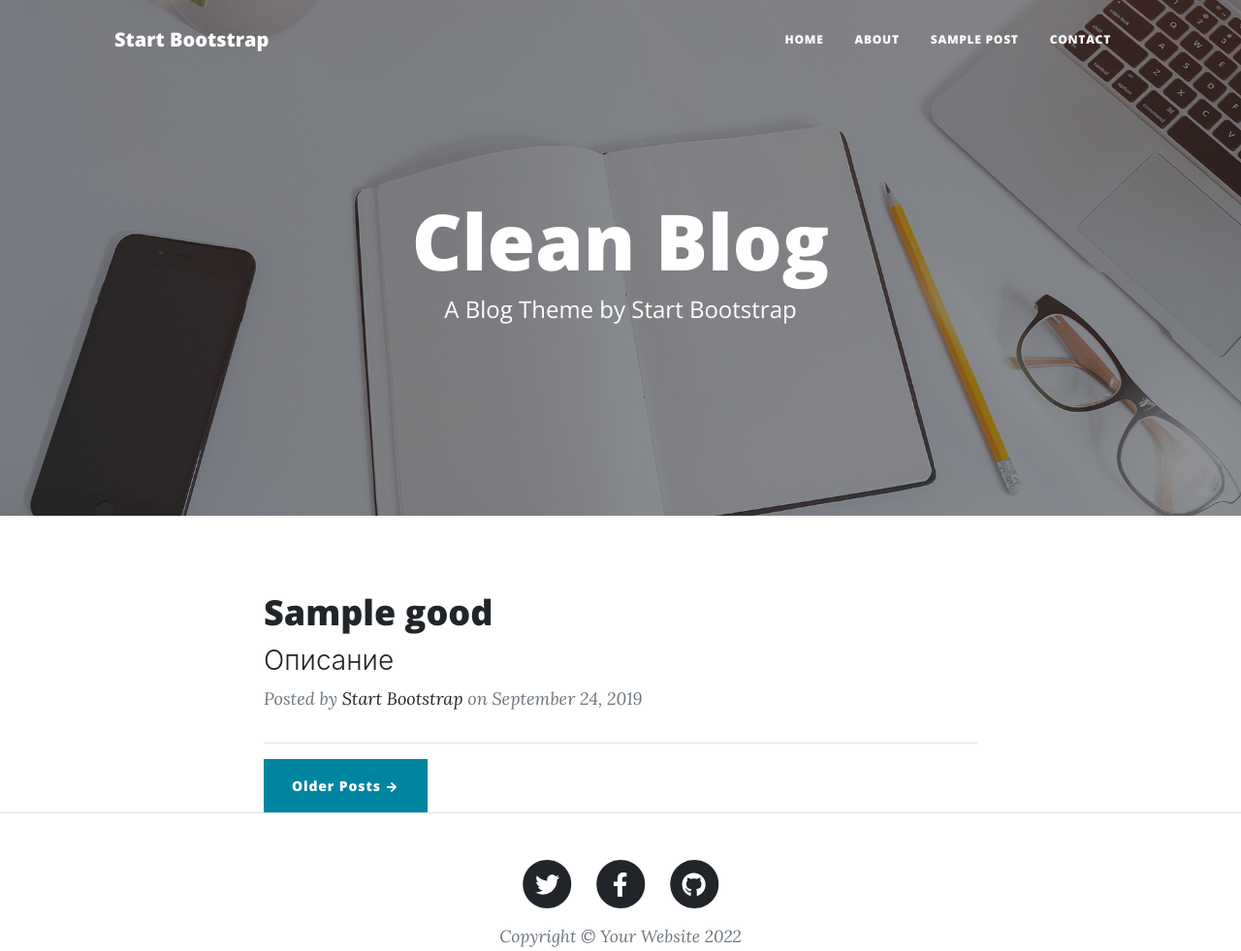
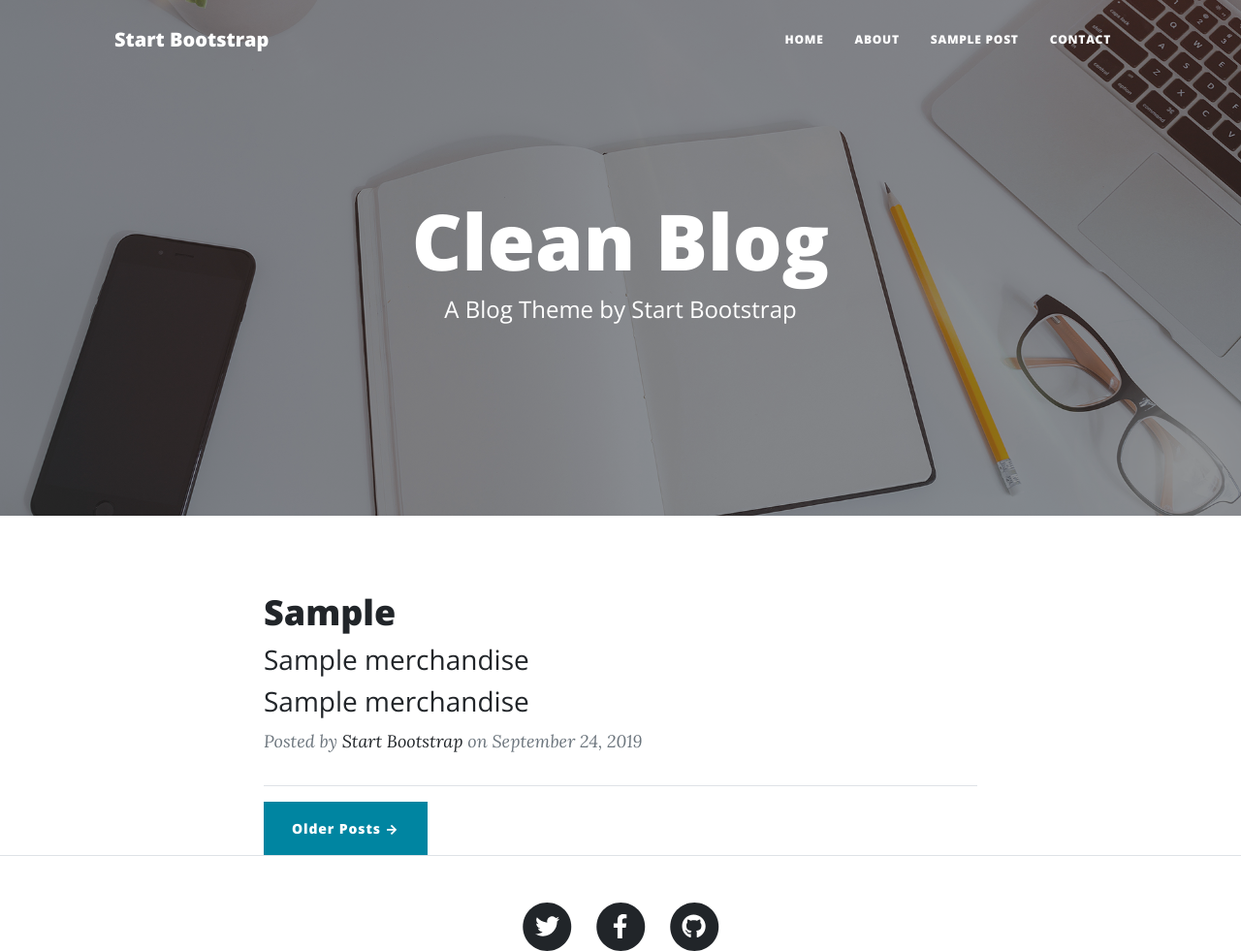
Before and after one commit to Pav9551/PylessonsDjango, a Django app: page / in a window 1280 px wide. Shown: the top 981 px of the page at 97% size. Run offline with Django 3.2, Linux system fonts and the light colour scheme; tables that the repository leaves empty hold one stand-in row (values such as "Sample post"); some libraries are stand-ins or nearby versions.

Commit message:
added base

```diff
--- a/blog/blogapp/templates/blogapp/index.html
+++ b/blog/blogapp/templates/blogapp/index.html
@@ -7,14 +7,17 @@
 {% block content %}
 <div class="row">
     <div class="col-lg-8 col-md-10 mx-auto">
-        {% for item in posts %}
+        {% for item in merch %}
         <div class="post-preview">
-            <a href="{% url 'blog:post' id=item.id %}">
+            <a href="{% url 'blog:merch' id=item.id %}">
                 <h2 class="post-title">
-                    {{ item.name }}
+                    {{ item.good }}
                 </h2>
                 <h3 class="post-subtitle">
-                    Описание
+                    {{ item.name }}
+                </h3>
+                <h3 class="post-subtitle">
+                    {{ item.market_name }}
                 </h3>
             </a>
             <p class="post-meta">Posted by
--- a/blog/blogapp/templates/blogapp/post.html
+++ b/blog/blogapp/templates/blogapp/merch.html
@@ -1,14 +1,14 @@
 {% extends "base.html" %}
 
 {% block title %}
-{{post.name}}
+{{merch.name}}
 {% endblock%}
 
 {% block content %}
 <div class="row">
     <div class="col-lg-8 col-md-10 mx-auto">
-        <img src="{{post.image.url}}" width="300">
-        {{post.text}}
+        <img src="{{merch.imageUrl}}" width="300">
+        {{merch.text}}
     </div>
 </div>
 {% endblock %}
--- a/blog/blogapp/urls.py
+++ b/blog/blogapp/urls.py
@@ -4,5 +4,5 @@ from blogapp import views
 app_name = 'blogapp'
 urlpatterns = [
     path('', views.main_view, name='index'),
-    path('post/<int:id>/', views.post, name='post'),
+    path('merch/<int:id>/', views.post, name='merch'),
 ]
--- a/blog/blogapp/views.py
+++ b/blog/blogapp/views.py
@@ -1,9 +1,9 @@
 from django.shortcuts import render, get_object_or_404, HttpResponseRedirect
-from .models import Good
+from .models import Good, Merchandise
 # Create your views here.
 def main_view(request):
-    good = Good.objects.all()
-    return render(request, 'blogapp/index.html', context={'posts': good})
+    merch = Merchandise.objects.all()
+    return render(request, 'blogapp/index.html', context={'merch': merch})
 def post(request, id):
-    good = get_object_or_404(Good, id=id)
-    return render(request, 'blogapp/post.html', context={'post': good})
+    merch = get_object_or_404(Merchandise, id=id)
+    return render(request, 'blogapp/merch.html', context={'merch': merch})
```
